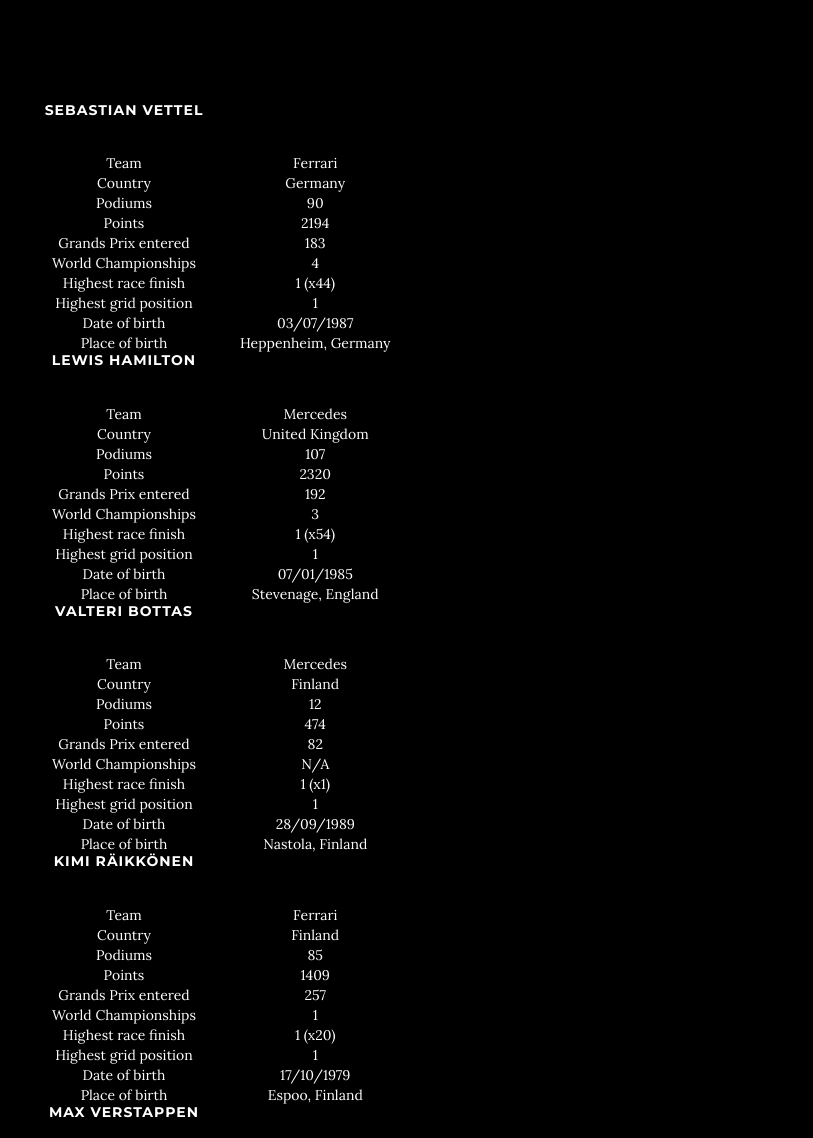
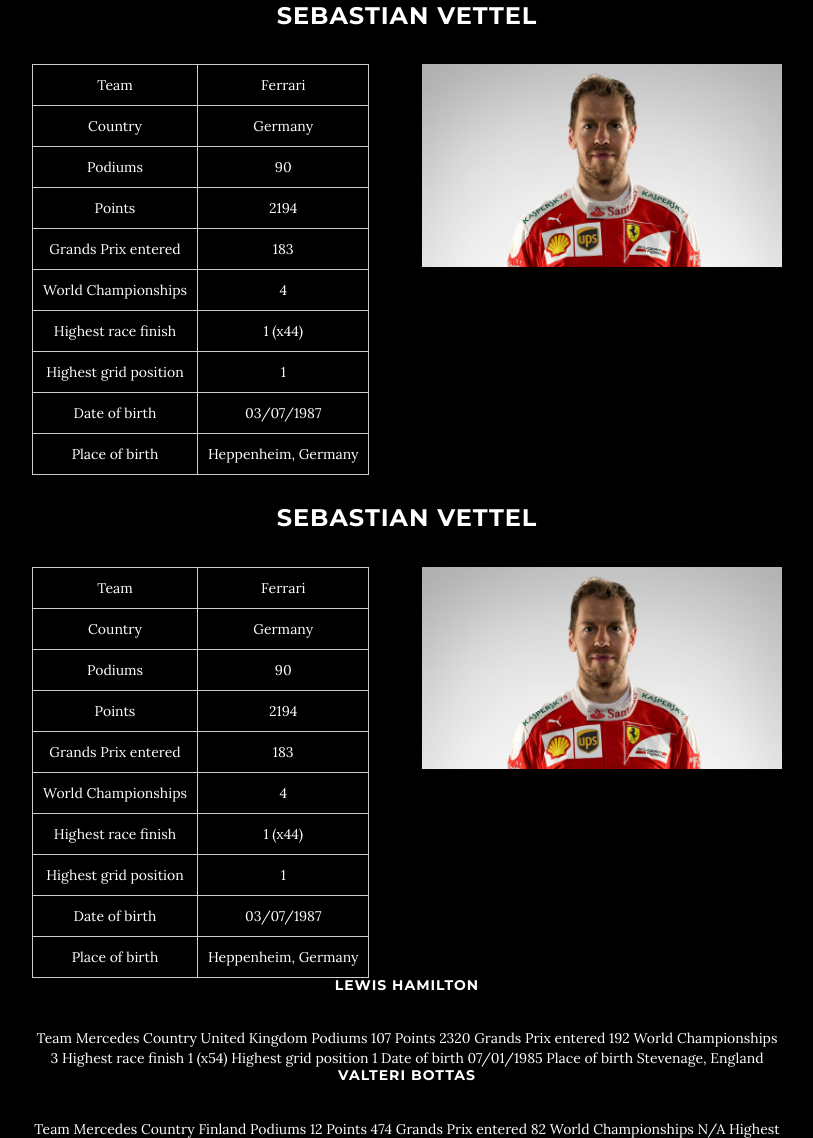
Before and after one commit to benihunyadi/formula1, a website: page pilots.html in a window 1280 px wide. Shown: the part 965-2103 px from the top of the page, without its empty margins (233-1046 px from the left). Drawn offline with nearby package versions, Linux system fonts and the light colour scheme; some packages are replaced by stand-ins of ours.

Commit message:
pilot template

```diff
--- a/css/grayscale.css
+++ b/css/grayscale.css
@@ -48,6 +48,19 @@
 a:focus {
   text-decoration: none;
   color: #1d9b6c;
+}
+
+table thead {
+    text-transform: uppercase;
+    font-family: "Montserrat", "Helvetica Neue", Helvetica, Arial, sans-serif;
+    font-weight: 700;
+}
+table td {
+  padding: 10px;
+}
+
+table tbody, table tbody tr td {
+      border: 1px solid #ccc;
 }
 .light {
   font-weight: 400;
@@ -141,7 +154,12 @@
 }
 .intro-pilots {
   background: url(../img/pilots.jpg) no-repeat bottom center scroll;
+  background-size: cover;
 
+}
+
+.pilot-name {
+  margin-top: 30px;
 }
 .history-img {
   max-width: 400px;
@@ -243,7 +261,7 @@
   width: 100%;
   padding: 50px 0;
   color: white;
-  background: url(../img/downloads-bg.jpg) no-repeat center center scroll;
+  /*background: url(../img/downloads-bg.jpg) no-repeat center center scroll;*/
   background-color: black;
   -webkit-background-size: cover;
   -moz-background-size: cover;
--- a/pilots.html
+++ b/pilots.html
@@ -92,31 +92,113 @@
     <section id="about" class="container content-section text-center">
         <div class="row">
            <div class="col-lg-8 col-lg-offset-2">
-                <table>
+                <h2> 2017 Pilots</h2>
+                <h3 class="pilot-name">Sebastian Vettel</h3>
+                <div class="row">
+                    <div class="col-md-6">
+                        <table>
+                            <tbody>
+                                <tr>
+                                    <td>Team </td>
+                                    <td>Ferrari</td>
+                                </tr>
+                                <tr>
+                                    <td>Country </td>
+                                    <td>Germany</td>
+                                </tr>
+                                <tr>
+                                    <td>Podiums</td>
+                                    <td>90</td>
+                                </tr>
+                                <tr>
+                                    <td>Points</td>
+                                    <td>2194</td>
+                                </tr>
+                                <tr>
+                                    <td>Grands Prix entered</td>
+                                    <td>183</td>
+                                </tr>
+                                <tr>
+                                    <td>World Championships</td>
+                                    <td>4</td>
+                                </tr>
+                                <tr>
+                                    <td>Highest race finish</td>
+                                    <td>1 (x44)</td>
+                                </tr>
+                                <tr>
+                                    <td>Highest grid position</td>
+                                    <td>1</td>
+                                </tr>
+                                <tr>
+                                    <td>Date of birth</td>
+                                    <td>03/07/1987</td>
+                                </tr>
+                                <tr>
+                                    <td>Place of birth</td>
+                                    <td>Heppenheim, Germany</td>
+                                </tr>
+                            </tbody>
+                        </table>
+                    </div>
+                    <div class="col-md-6">
+                        <img src="img/sebastian vettel.jpg" class="img-responsive">
+                    </div>
+                </div>
 
+                <h3 class="pilot-name">Sebastian Vettel</h3>
+                <div class="row">
+                    <div class="col-md-6">
+                        <table>
+                            <tbody>
+                                <tr>
+                                    <td>Team </td>
+                                    <td>Ferrari</td>
+                                </tr>
+                                <tr>
+                                    <td>Country </td>
+                                    <td>Germany</td>
+                                </tr>
+                                <tr>
+                                    <td>Podiums</td>
+                                    <td>90</td>
+                                </tr>
+                                <tr>
+                                    <td>Points</td>
+                                    <td>2194</td>
+                                </tr>
+                                <tr>
+                                    <td>Grands Prix entered</td>
+                                    <td>183</td>
+                                </tr>
+                                <tr>
+                                    <td>World Championships</td>
+                                    <td>4</td>
+                                </tr>
+                                <tr>
+                                    <td>Highest race finish</td>
+                                    <td>1 (x44)</td>
+                                </tr>
+                                <tr>
+                                    <td>Highest grid position</td>
+                                    <td>1</td>
+                                </tr>
+                                <tr>
+                                    <td>Date of birth</td>
+                                    <td>03/07/1987</td>
+                                </tr>
+                                <tr>
+                                    <td>Place of birth</td>
+                                    <td>Heppenheim, Germany</td>
+                                </tr>
+                            </tbody>
+                        </table>
+                    </div>
+                    <div class="col-md-6">
+                        <img src="img/sebastian vettel.jpg" class="img-responsive">
+                    </div>
+                </div>
 
-               <h2> 2017 Pilots</h2>
-                    <tr><td><h5>Sebastian Vettel</h5></td></tr>
-                    <tr><td>Team </td>
-                        <td>Ferrari</td></tr>
-                    <tr><td>Country </td>
-                        <td>Germany</td></tr>
-                    <tr><td>Podiums</td>
-                        <td>90</td></tr>
-                    <tr><td>Points</td>
-                        <td>2194</td></tr>
-                    <tr><td>Grands Prix entered
-                        <td>183</td>
-                    <tr><td>World Championships
-                        <td>4</td></tr>
-                    <tr><td>Highest race finish
-                        <td>1 (x44)</td></tr>
-                    <tr><td>Highest grid position
-                        <td>1</td></tr>
-                    <tr><td>Date of birth</td>
-                        <td>03/07/1987</td></tr>
-                    <tr><td>Place of birth</td>
-                        <td>Heppenheim, Germany</td></tr>
 
 
                     <tr><td><h5>Lewis Hamilton</h5></td></tr>
```
Also changed, not shown: index.html (+1 -3 lines), img/Pilots.jpg.
